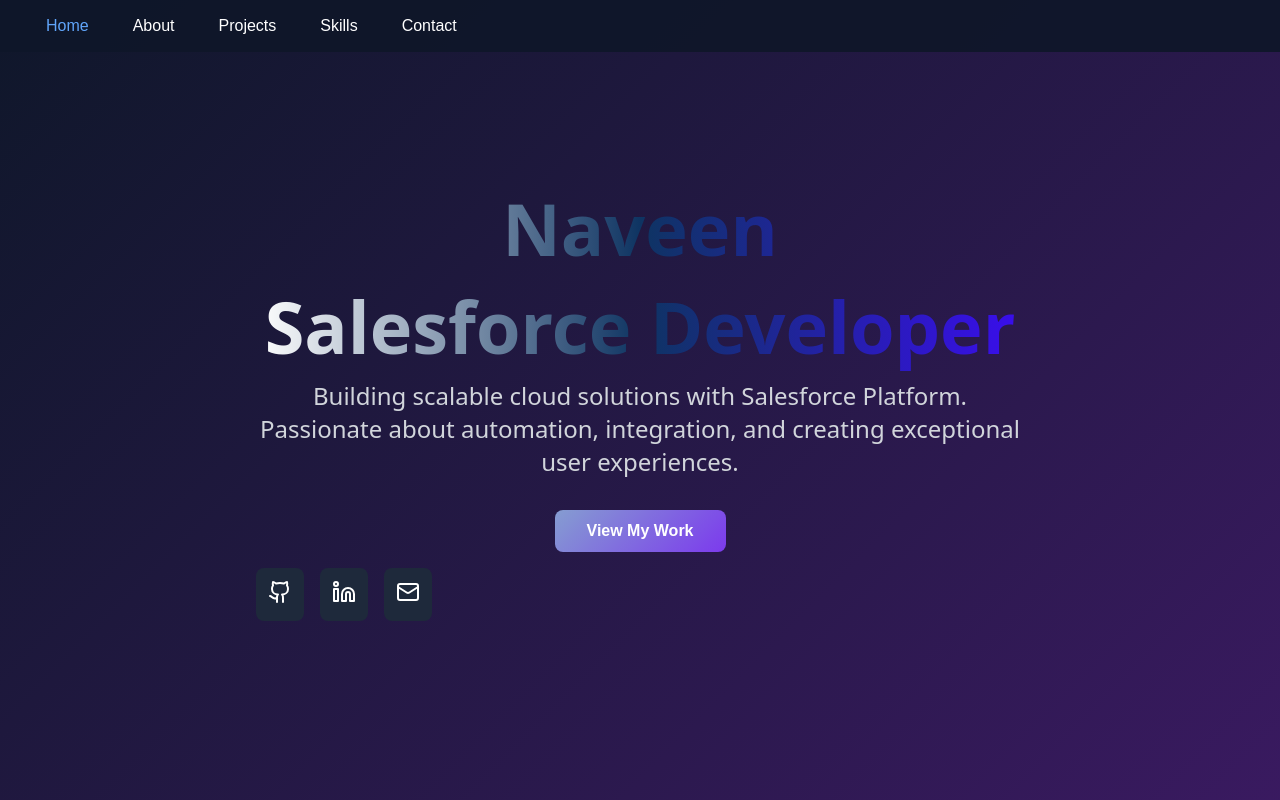
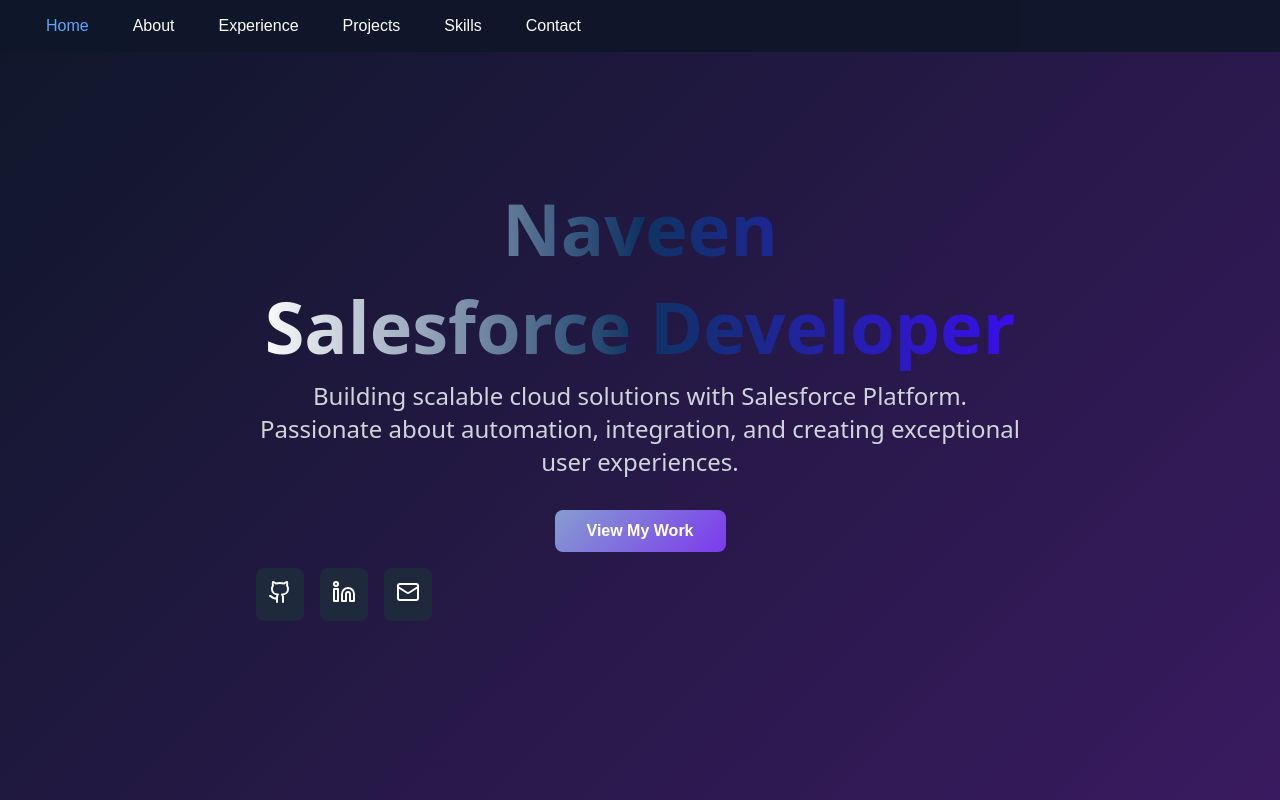
Before and after one commit to Naveens-tech-projects/react_portfolio, a React (Create React App) app: page / in a window 1280 px wide. Shown: the top 800 px of the page. Built offline with nearby package versions, Linux system fonts and the light colour scheme.

Commit message:
Update App.js

```diff
--- a/src/App.js
+++ b/src/App.js
@@ -377,7 +377,7 @@
       <nav style={styles.nav}>
         <div style={styles.navContainer}>
           <div style={styles.navLinks}>
-            {['home', 'about', 'projects', 'skills', 'contact'].map((item) => (
+            {['home', 'about','experience', 'projects', 'skills', 'contact'].map((item) => (
               <button
                 key={item}
                 onClick={() => scrollToSection(item)}
```
